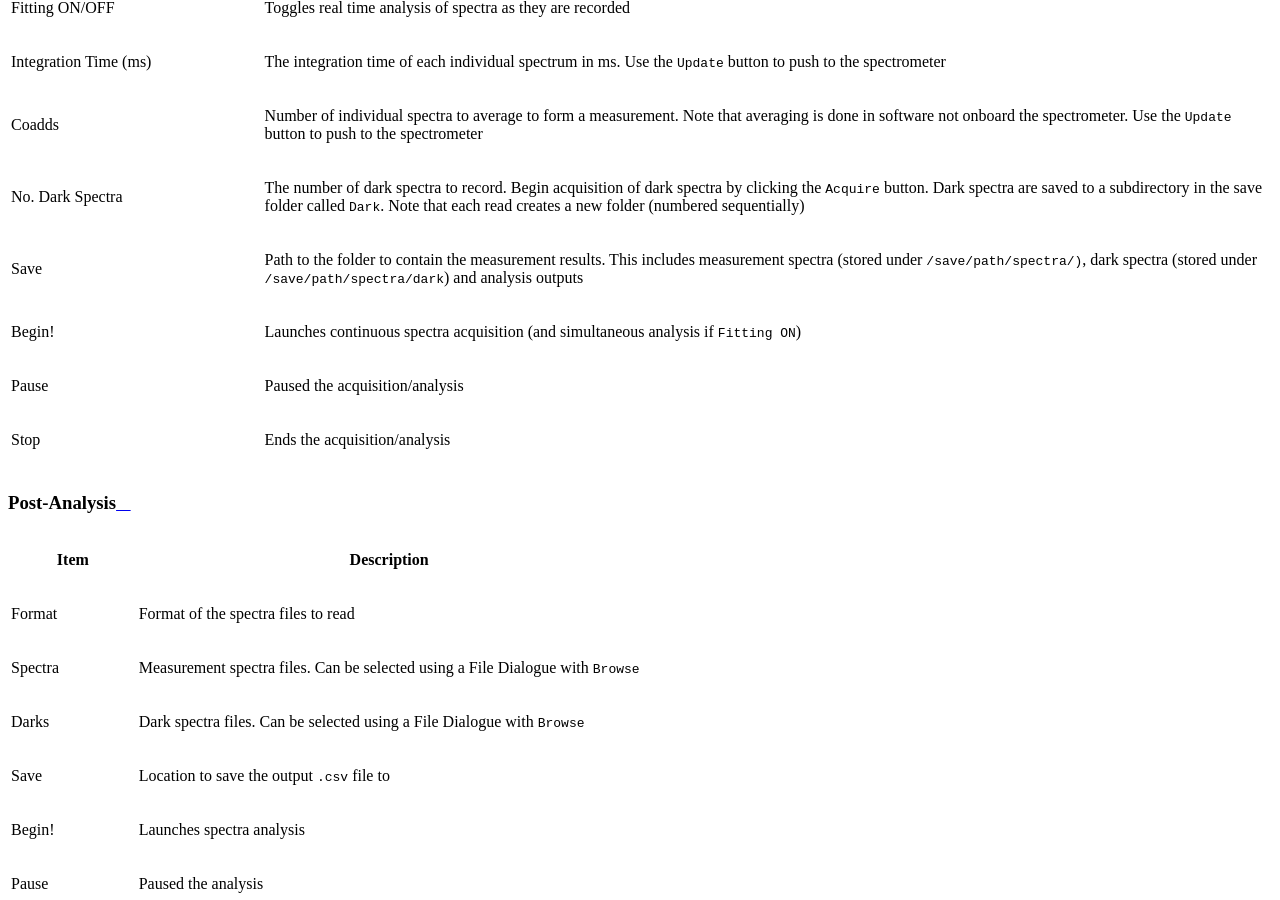
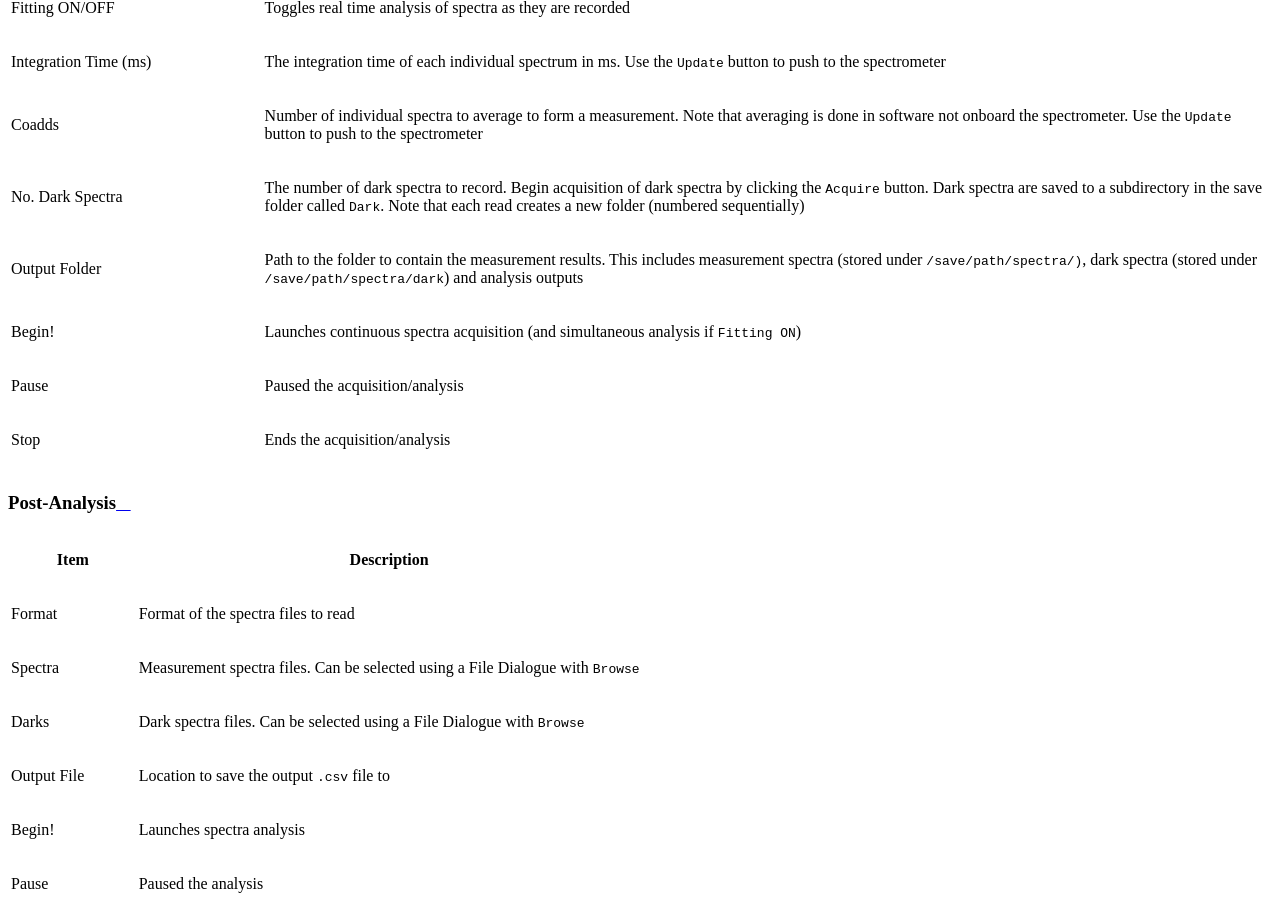
Before and after one commit to ManchesterVolcanology/iFit, a Sphinx documentation site: the page built from docs/usage/software.rst, in a window 1280 px wide and 900 px high, scrolled down 2698 px. Built offline with Sphinx 7.4.7 and the Read the Docs theme 2.0.0, drawn with Linux system fonts in a browser that asks for light colours.

Commit message:
Changed save folder/file label names

```diff
--- a/docs/usage/software.rst
+++ b/docs/usage/software.rst
@@ -51,7 +51,7 @@ Real-Time Controls
     - Number of individual spectra to average to form a measurement. Note that averaging is done in software not onboard the spectrometer. Use the ``Update`` button to push to the spectrometer
   * - No. Dark Spectra
     - The number of dark spectra to record. Begin acquisition of dark spectra by clicking the ``Acquire`` button. Dark spectra are saved to a subdirectory in the save folder called ``Dark``. Note that each read creates a new folder (numbered sequentially)
-  * - Save
+  * - Output Folder
     - Path to the folder to contain the measurement results. This includes measurement spectra (stored under ``/save/path/spectra/)``, dark spectra (stored under ``/save/path/spectra/dark``) and analysis outputs
   * - Begin!
     - Launches continuous spectra acquisition (and simultaneous analysis if ``Fitting ON``)
@@ -75,7 +75,7 @@ Post-Analysis
     - Measurement spectra files. Can be selected using a File Dialogue with ``Browse``
   * - Darks
     - Dark spectra files. Can be selected using a File Dialogue with ``Browse``
-  * - Save
+  * - Output File
     - Location to save the output ``.csv`` file to
   * - Begin!
     - Launches spectra analysis
--- a/iFitUI.py
+++ b/iFitUI.py
@@ -224,7 +224,7 @@ class MainWindow(QMainWindow):
         layout.addWidget(self.acquire_darks_btn, 3, 2)
 
         # Add an input for the save selection
-        layout.addWidget(QLabel('Save:'), 4, 0)
+        layout.addWidget(QLabel('Output\nFolder:'), 4, 0)
         self.widgets['rt_save_path'] = QLineEdit()
         layout.addWidget(self.widgets['rt_save_path'], 4, 1, 1, 3)
         btn = QPushButton('Browse')
@@ -294,7 +294,7 @@ class MainWindow(QMainWindow):
         layout.addWidget(btn, 2, 4)
 
         # Add an input for the save selection
-        layout.addWidget(QLabel('Save:'), 3, 0)
+        layout.addWidget(QLabel('Output\nFile:'), 3, 0)
         self.widgets['save_path'] = QLineEdit()
         layout.addWidget(self.widgets['save_path'], 3, 1, 1, 3)
         btn = QPushButton('Browse')
```
